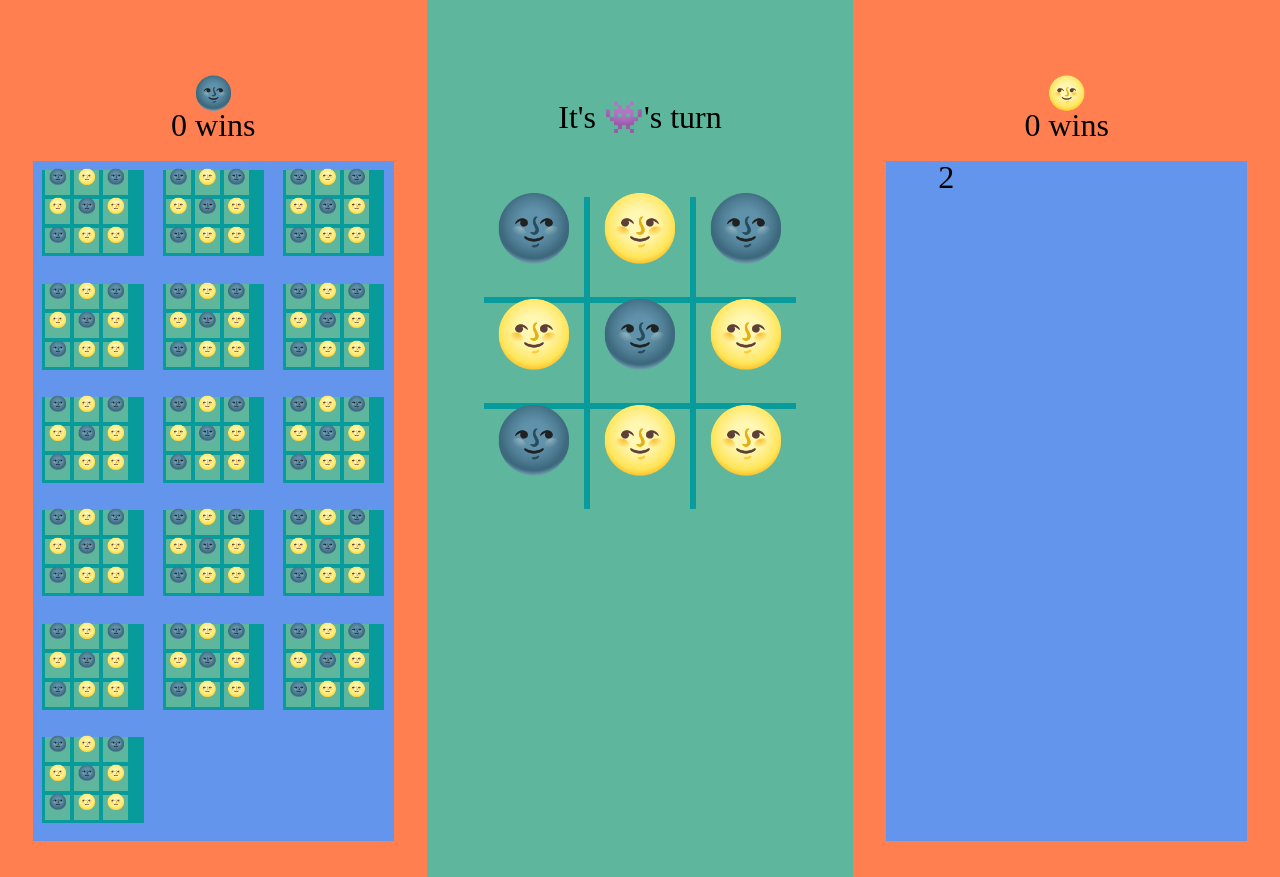
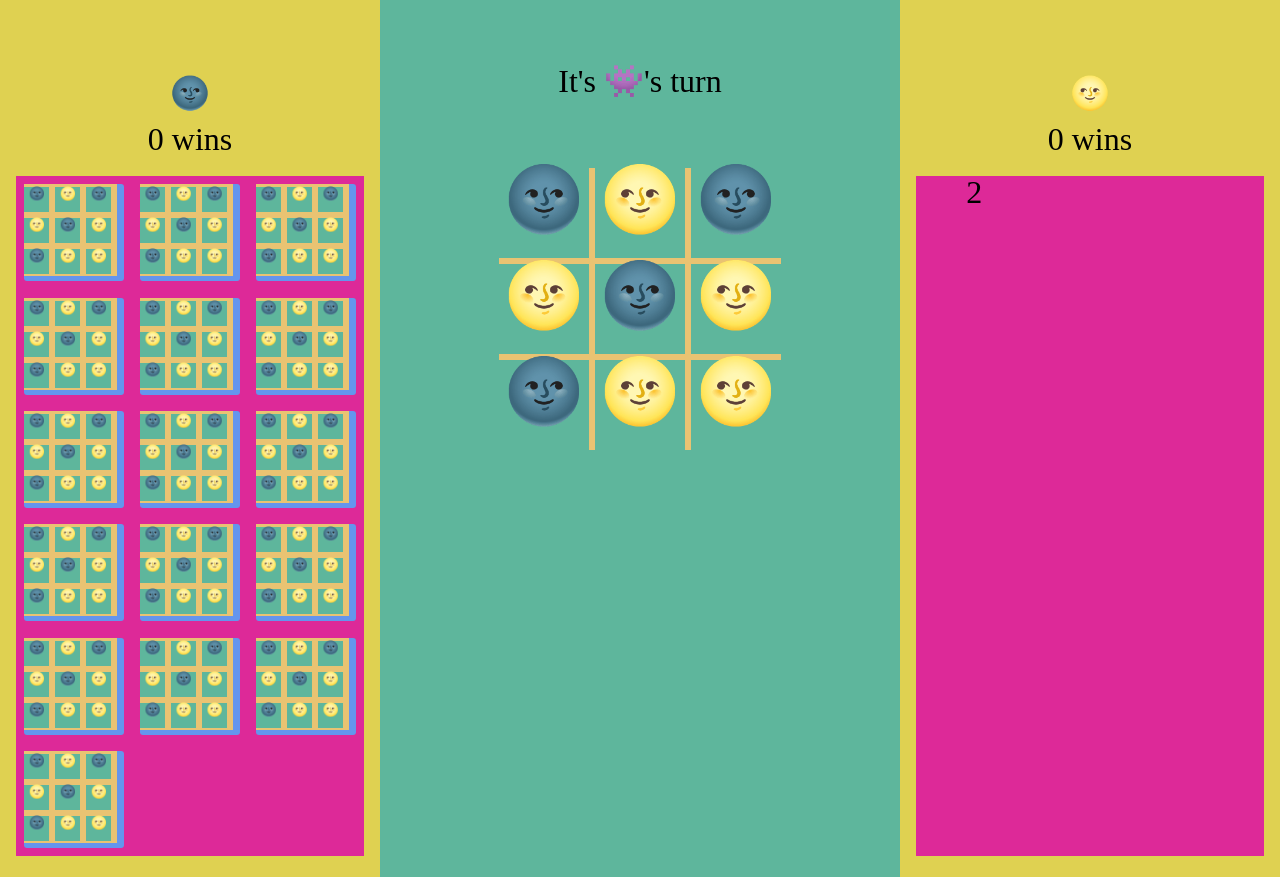
Before and after one commit to Atos20/Tic-Tac-Toe, a website with bundled scripts: page index.html in a window 1280 px wide. Built offline with nearby package versions, Linux system fonts and the light colour scheme.

Commit message:
Set mini-board width

```diff
--- a/css/styles.css
+++ b/css/styles.css
@@ -4,9 +4,12 @@ body {
   }
 
   :root{
-      --font-color: rgb(8, 155, 155);
+      --bars-color: rgb(233, 195, 114);
       --background-color:  rgb(94, 182, 156);
+      --players-background: rgb(221, 41, 152);
+      --section-color: rgba(216, 199, 42, 0.815);
   }
+
 
   .main-container{
       display: flex;
@@ -22,23 +25,32 @@ body {
     display: flex;
     flex-direction: column;
     height: 100%;
-    padding: 6% 1% 0% 1%;
-    width: 35%;
+    padding: 3%;
+    width: 70vh;
   }
 
+  .game-name{
+    color: cornsilk;
+    font-size: 65px;
+  }
+
+  .player1-name, .player2-name, .p1-win-count, .p2-win-count{
+      margin-bottom: 4%;
+  }
   .container{
     align-self: center;
     border-radius: 25px;
-    /* background-color: rgb(173, 163, 19); */
     padding: 3%;
     margin: 5%;
 }
 .game-board{
-    background: var( --font-color);
+    background: var(--bars-color);
     display: grid;
     grid-template-columns: repeat(3, 1fr );
     grid-template-rows: repeat(3, 1fr );
     grid-gap: 6px;
+    justify-self: center;
+    justify-items: center;
 
 }
 
@@ -47,12 +59,12 @@ body {
     cursor: pointer;
     font-size: 2em;
     background-color: var( --background-color);
-    height: 100px;
-    width: 100px;
+    height: 90px;
+    width: 90px;
 }
 
 .left-section,  .rigth-section{
-    background-color: coral;
+    background-color: var( --section-color);
     height: 100%;
     display: flex;
     flex-direction: column;
@@ -63,51 +75,42 @@ body {
 
   .p1-games, .p2-games{
       display: grid;
-      background-color: cornflowerblue;
+      background-color: var( --players-background);
       height: 85vh;
       grid-template-columns: repeat(3, 1fr );
       grid-template-rows: repeat(6, 1fr );
       overflow: scroll;
-      margin: 5%;
+      margin: 2% 1% 2% 1%;
+      /* width: 60vh; */
   }
 
   .main-header{
     padding: 6% 1% 8% 1%;
 }
 
- .mini-board {
-    display: grid;
-    align-self: center;
-    grid-template-columns: repeat(3, 32px );
-    grid-template-rows: repeat(3, 35px);
-    background-color: rgb(252, 245, 157);
-    height: 16vh;
-    width: 15vh;
-    margin: 0%;
-    font-size: 10px;
- }
-
  .player-container{
     border-radius: 3px;
     background-color: cornflowerblue;
-    padding: 3%;
-    margin: 5%;
+    /* padding: 5%; */
+    margin: 7%;
     /* height: 100px;
     width: 100px; */
 }
 
 .mini-game-board{
-    background: var( --font-color);
+    background: var( --bars-color);
     display: grid;
-    grid-template-columns: repeat(3, 28px);
-    grid-template-rows: repeat(3, 28px);
+    grid-template-columns: repeat(3, 30px);
+    grid-template-rows: repeat(3, 30px);
     grid-gap: 1px;
+    width: 93px;
+    align-content: center;
 
 }
 .min-cell {
-    font-size: 15px;
+    font-size: 13px;
     background-color: var( --background-color);
     height: 25px;
     width: 25px;
-    justify-self: end;
+    margin-top: 3px;
 }
```
